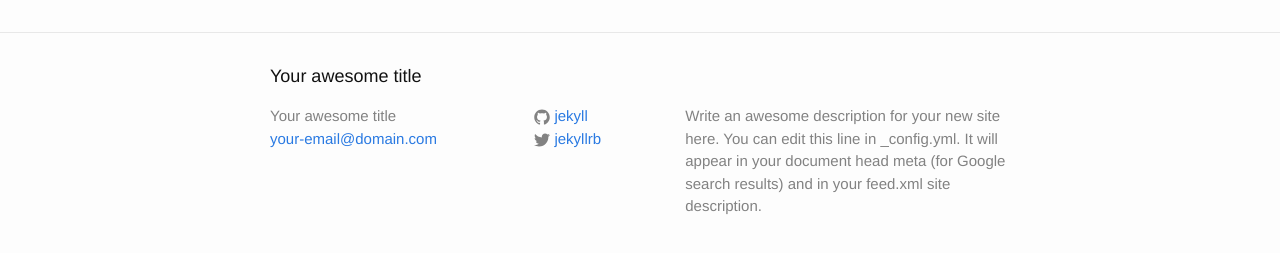
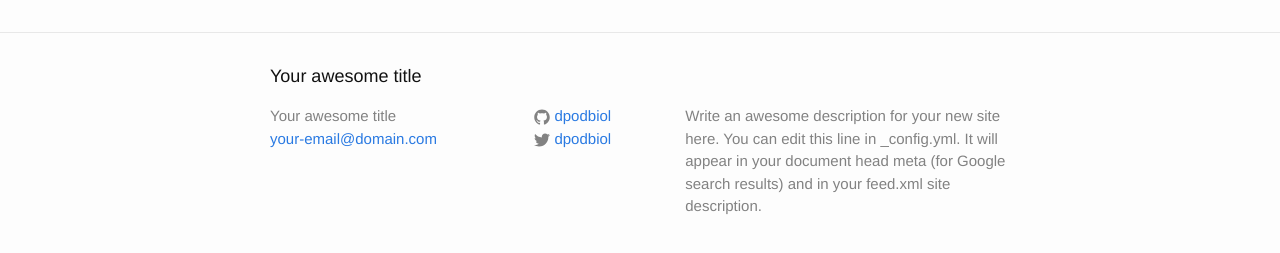
Before and after one commit to dpodbiol/testApp, a Jekyll site: the page built from about.md, in a window 1280 px wide. Shown: the part 318-571 px from the top of the page. Built offline with Jekyll 4.4.1, drawn with Linux system fonts in a browser that asks for light colours.

Commit message:
config chnages

```diff
--- a/Gemfile
+++ b/Gemfile
@@ -3,6 +3,6 @@ source "https://rubygems.org"
 
 # gem "rails"
 gem 'github-pages'
-# gem 'wdm', '~> 0.1.0' if Gem.win_platform?
+gem 'wdm', '~> 0.1.0' if Gem.win_platform?
 # gem 'github-linguist'
 # gem 'charlock_holmes'
--- a/_config.yml
+++ b/_config.yml
@@ -13,9 +13,10 @@ description: > # this means to ignore newlines until "baseurl:"
   line in _config.yml. It will appear in your document head meta (for
   Google search results) and in your feed.xml site description.
 baseurl: "" # the subpath of your site, e.g. /blog
-url: "http://yourdomain.com" # the base hostname & protocol for your site
-twitter_username: jekyllrb
-github_username:  jekyll
+url: "http://dpodbiol.github.io/testApp/" # the base hostname & protocol for your site
+twitter_username: dpodbiol
+github_username:  dpodbiol
 
 # Build settings
 markdown: kramdown
+#highlighter: rouge
```
Also changed, not shown: Gemfile.lock.
